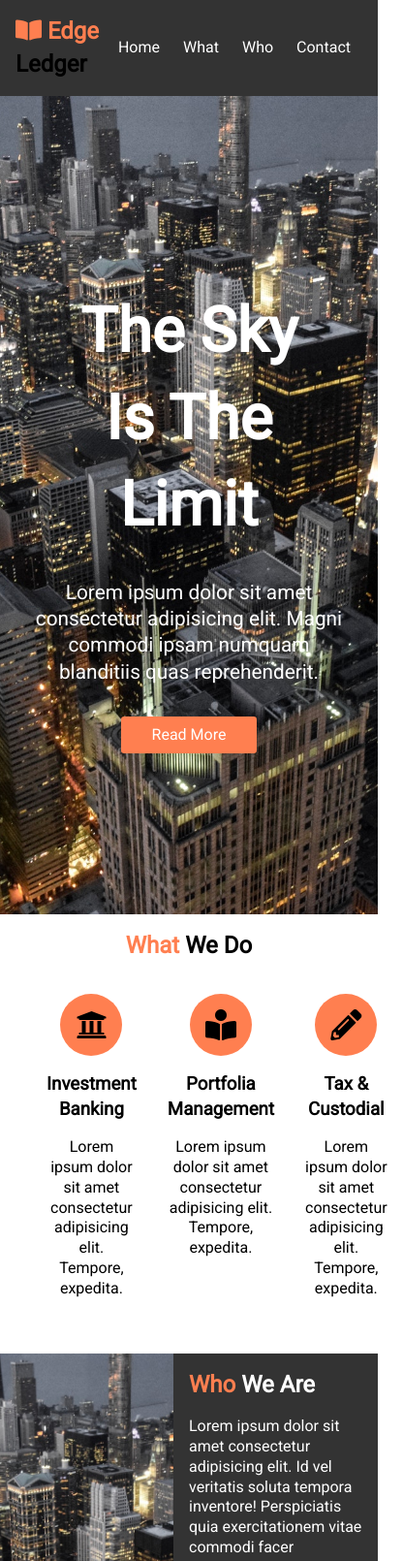
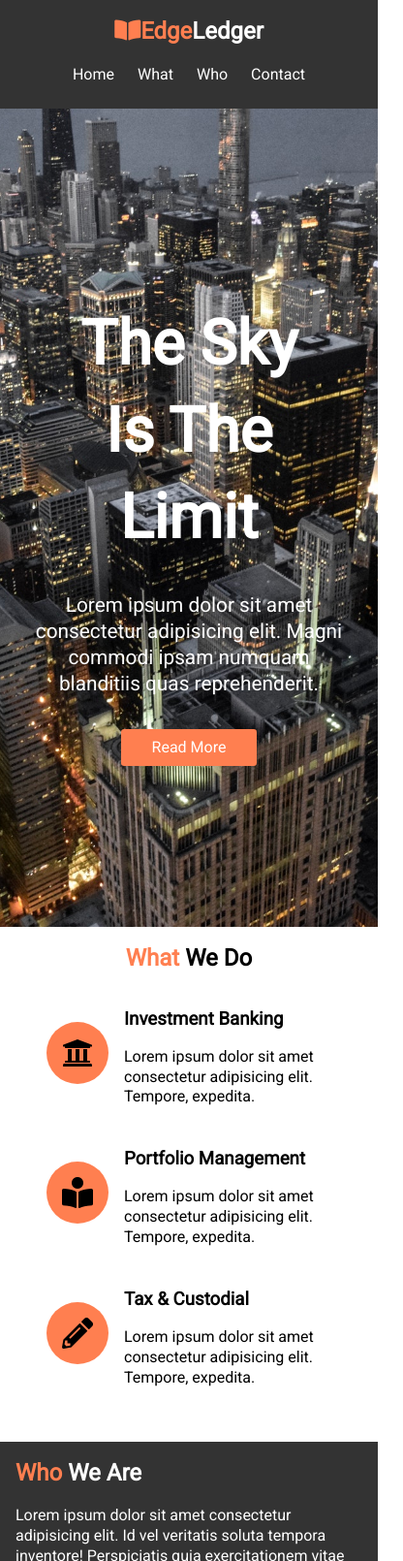
Before and after one commit to Devananth/HTML-CSS-Practices, a plain HTML site: page EdgeLedger Website/index.html in a window 390 px wide. Shown: the top 1610 px of the page at 97% size, 416 px wide, since content can reach past the window. Drawn offline with Linux system fonts and the light colour scheme; some packages are replaced by stand-ins of ours.

Commit message:
Feat : Completed mob-responsive

```diff
--- /dev/null
+++ b/EdgeLedger Website/css/mobile.css
@@ -0,0 +1,59 @@
+#what .items  {
+    display: block;
+    padding : 1rem;
+}
+
+#what .items .item {
+    display : flex;
+    text-align: left;
+
+}
+
+#what .items .item i{
+    align-self : center;
+    margin-right : 1rem;
+}
+
+@media (max-width : 500px) {
+
+    #navbar{
+        flex-direction: column;
+        align-items: center;
+    }
+
+    #navbar .logo{
+        margin-bottom : .5rem;
+    }
+
+    #navbar ul {
+        padding : .5rem;
+    }
+
+    #who .who-img{
+        display : none;
+    }
+
+    #contact{
+        flex-direction: column;
+    }
+
+    #contact .map{
+        height : 400px;
+        width : 100%;
+
+    }
+}
+
+@media (max-height : 568px){
+
+    .l-heading {
+        font-size: 3rem;
+    }
+
+}
+
+@media ( max-width : 280px) {
+    .l-heading {
+        font-size: 3rem;
+    }
+}
--- a/EdgeLedger Website/css/styles.css
+++ b/EdgeLedger Website/css/styles.css
@@ -99,6 +99,10 @@ p{
     justify-content : space-between;
     z-index: 1;
     padding : 1rem;
+}
+
+#navbar h1{
+    color : #fff;
 }
 
 
--- /dev/null
+++ b/EdgeLedger Website/css/widescreen.css
@@ -0,0 +1,14 @@
+#what .items .item{
+    display : flex;
+    text-align : left;
+}
+
+#what .items .item i{
+    margin-bottom : 0;
+    align-self : center;
+    margin-right : 1rem;
+}
+
+#contact .map{
+    flex : 2;
+}
--- a/EdgeLedger Website/index.html
+++ b/EdgeLedger Website/index.html
@@ -6,14 +6,15 @@
     <meta name="viewport" content="width=device-width, initial-scale=1.0">
     <link rel="stylesheet" href="https://use.fontawesome.com/releases/v5.6.3/css/all.css" integrity="sha384-UHRtZLI+pbxtHCWp1t77Bi1L4ZtiqrqD80Kn4Z8NTSRyMA2Fd33n5dQ8lWUE00s/" crossorigin="anonymous">
     <link rel="stylesheet" href="css/styles.css">
+    <link rel="stylesheet" media="screen and (max-width : 768px)" href="css/mobile.css">
+    <link rel="stylesheet" media="screen and (min-width : 1100px)" href="css/widescreen.css">
     <title>EdgeLedger Financial | Accounting & Investment</title>
 </head>
 <body>
     <nav id="navbar">
         <h1 class="logo">
             <span class="text-primary">
-            <i class="fas fa-book-open"></i> Edge
-            </span>Ledger
+            <i class="fas fa-book-open"></i>Edge</span>Ledger
         </h1>
         <ul>
             <li><a href="#home">Home</a></li>
@@ -37,18 +38,26 @@
             <div class="items">
                 <div class="item">
                     <i class="fas fa-university fa-2x"></i>
-                    <h3>Investment Banking</h3>
-                    <p>Lorem ipsum dolor sit amet consectetur adipisicing elit. Tempore, expedita.</p>
+
+                    <div>
+                        <h3>Investment Banking</h3>
+                        <p>Lorem ipsum dolor sit amet consectetur adipisicing elit. Tempore, expedita.</p>
+                    </div>
+
                 </div>
                 <div class="item">
                     <i class="fas fa-book-reader fa-2x"></i>
-                    <h3>Portfolia Management</h3>
-                    <p>Lorem ipsum dolor sit amet consectetur adipisicing elit. Tempore, expedita.</p>
+                    <div>
+                        <h3>Portfolio Management</h3>
+                        <p>Lorem ipsum dolor sit amet consectetur adipisicing elit. Tempore, expedita.</p>
+                    </div>
                 </div>
                 <div class="item">
                     <i class="fas fa-pencil-alt fa-2x"></i>
-                    <h3>Tax & Custodial</h3>
-                    <p>Lorem ipsum dolor sit amet consectetur adipisicing elit. Tempore, expedita.</p>
+                    <div>
+                        <h3>Tax & Custodial</h3>
+                        <p>Lorem ipsum dolor sit amet consectetur adipisicing elit. Tempore, expedita.</p>
+                    </div>
                 </div>
             </div>
         </div>
```
